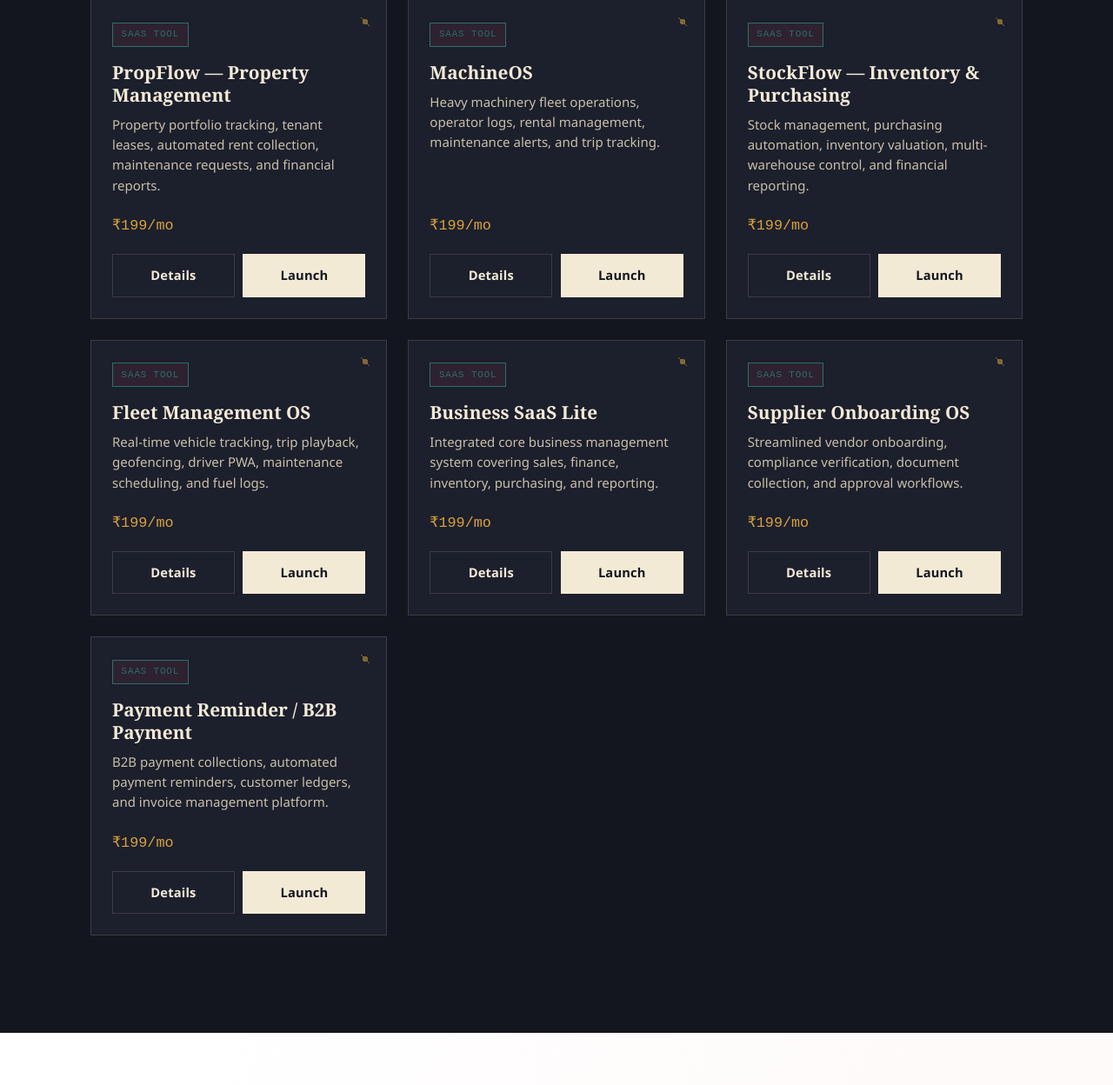
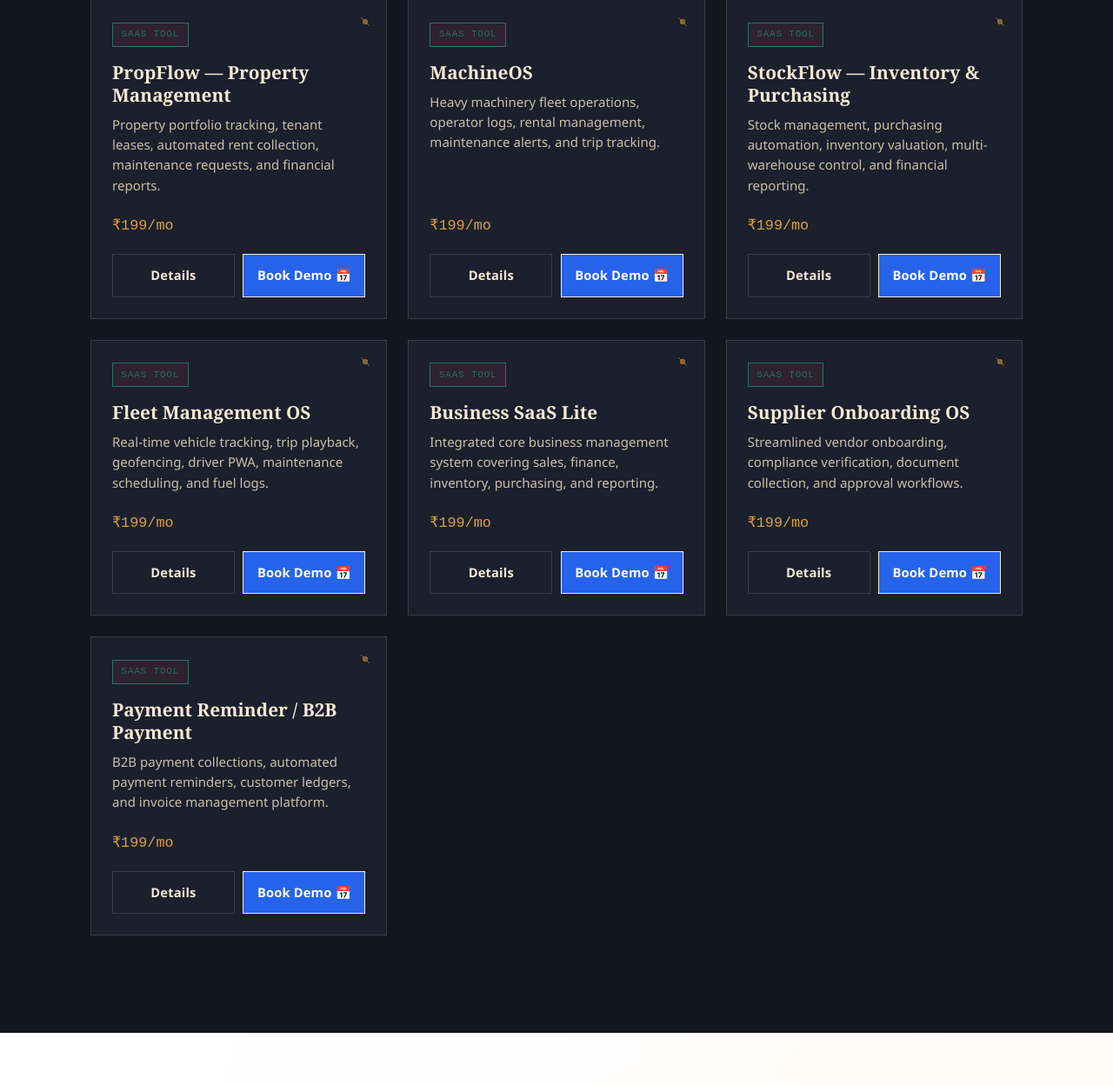
Before and after one commit to errorLAD/milddataV1, a Django app: page /products/ in a window 1280 px wide. Shown: the part 738-1986 px from the top of the page at 87% size. Run offline with Django 5.2, Linux system fonts and the light colour scheme; data comes from the database, SQL or seed files in the repository; data that the repository does not hold is empty.

Commit message:
Remove all remaining Launch buttons in catalog.html and replace with Details / Book Demo buttons

```diff
--- a/products/templates/products/catalog.html
+++ b/products/templates/products/catalog.html
@@ -268,21 +268,21 @@
                 <a href="{% url 'products:detail' product.pk %}" class="mp-btn mp-btn-secondary">Details</a>
                 {% if product.category == 'saas_tool' %}
                     {% if product.name == "Payment Reminder / B2B Payment" %}
-                        <a href="{% url 'products:saas_launch' 'b2b-payment' %}" class="mp-btn">Launch</a>
+                        <a href="{% url 'products:saas_detail' 'b2b-payment' %}" class="mp-btn" style="background: #2563eb; color: #ffffff;">Book Demo 📅</a>
                     {% elif product.name == "Supplier Onboarding OS" %}
-                        <a href="{% url 'products:saas_launch' 'supplier-onboarding' %}" class="mp-btn">Launch</a>
+                        <a href="{% url 'products:saas_detail' 'supplier-onboarding' %}" class="mp-btn" style="background: #2563eb; color: #ffffff;">Book Demo 📅</a>
                     {% elif product.name == "Business SaaS Lite" %}
-                        <a href="{% url 'products:saas_launch' 'business-saas' %}" class="mp-btn">Launch</a>
+                        <a href="{% url 'products:saas_detail' 'business-saas' %}" class="mp-btn" style="background: #2563eb; color: #ffffff;">Book Demo 📅</a>
                     {% elif product.name == "Fleet Management OS" %}
-                        <a href="{% url 'products:saas_launch' 'fleet-management' %}" class="mp-btn">Launch</a>
+                        <a href="{% url 'products:saas_detail' 'fleet-management' %}" class="mp-btn" style="background: #2563eb; color: #ffffff;">Book Demo 📅</a>
                     {% elif "StockFlow" in product.name %}
-                        <a href="{% url 'products:saas_launch' 'stockflow' %}" class="mp-btn">Launch</a>
+                        <a href="{% url 'products:saas_detail' 'stockflow' %}" class="mp-btn" style="background: #2563eb; color: #ffffff;">Book Demo 📅</a>
                     {% elif product.name == "MachineOS" %}
-                        <a href="{% url 'products:saas_launch' 'machine-os' %}" class="mp-btn">Launch</a>
+                        <a href="{% url 'products:saas_detail' 'machine-os' %}" class="mp-btn" style="background: #2563eb; color: #ffffff;">Book Demo 📅</a>
                     {% elif "PropFlow" in product.name %}
-                        <a href="{% url 'products:saas_launch' 'property-management' %}" class="mp-btn">Launch</a>
+                        <a href="{% url 'products:saas_detail' 'property-management' %}" class="mp-btn" style="background: #2563eb; color: #ffffff;">Book Demo 📅</a>
                     {% else %}
-                        <a href="{% url 'products:saas_directory' %}" class="mp-btn">Open</a>
+                        <a href="{% url 'products:saas_directory' %}" class="mp-btn" style="background: #2563eb; color: #ffffff;">Book Demo 📅</a>
                     {% endif %}
                 {% else %}
                     <a href="{% url 'products:detail' product.pk %}" class="mp-btn">Buy</a>
@@ -311,7 +311,7 @@
             <div class="price">{{ product.display_price }}</div>
             <div class="mp-card-footer">
                 <a href="{% url 'products:saas_detail' product.slug %}" class="mp-btn mp-btn-secondary">Details</a>
-                <a href="{% url 'products:saas_launch' product.slug %}" class="mp-btn">Launch</a>
+                <a href="{% url 'products:saas_detail' product.slug %}" class="mp-btn" style="background: #2563eb; color: #ffffff;">Book Demo 📅</a>
             </div>
         </article>
         {% endfor %}
```
